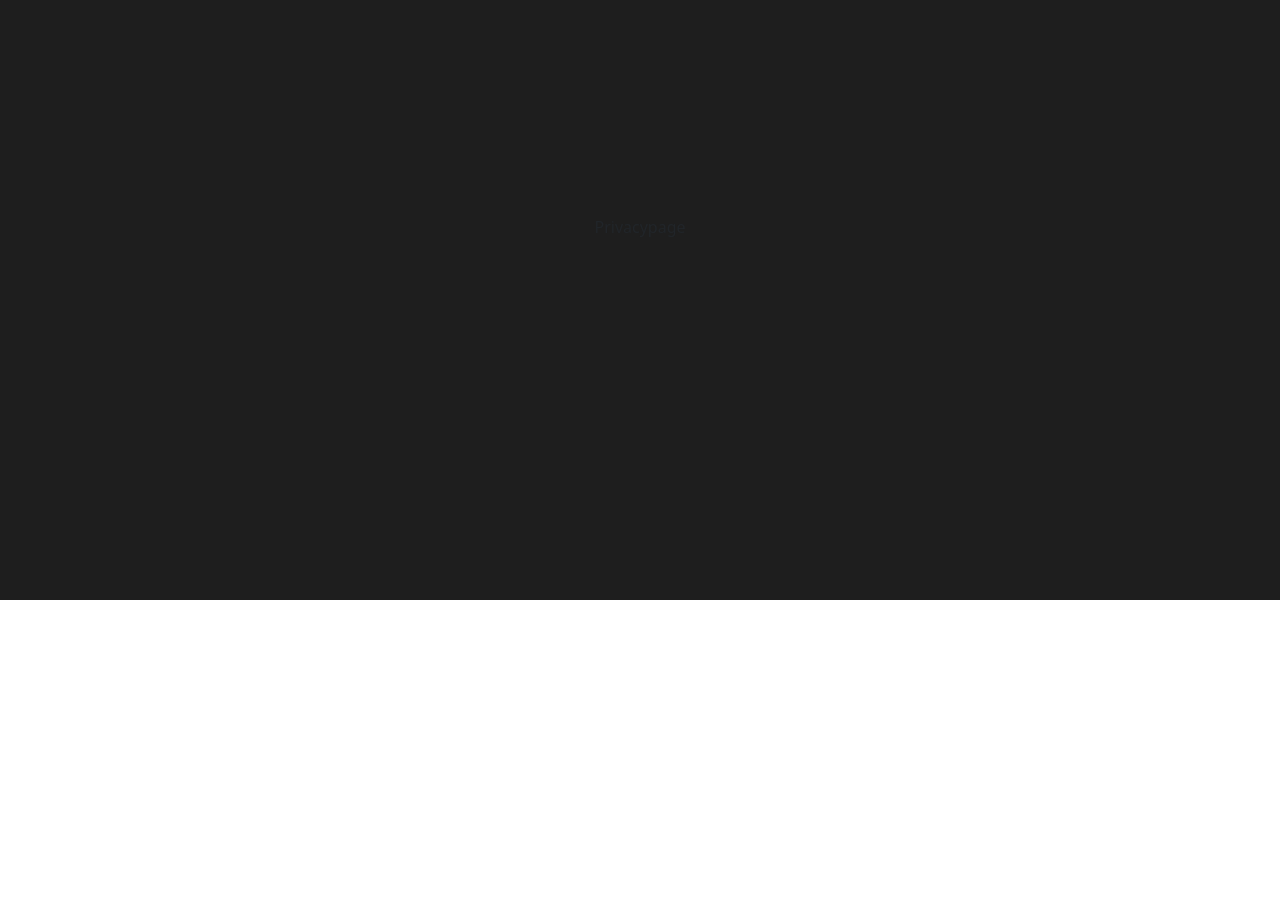
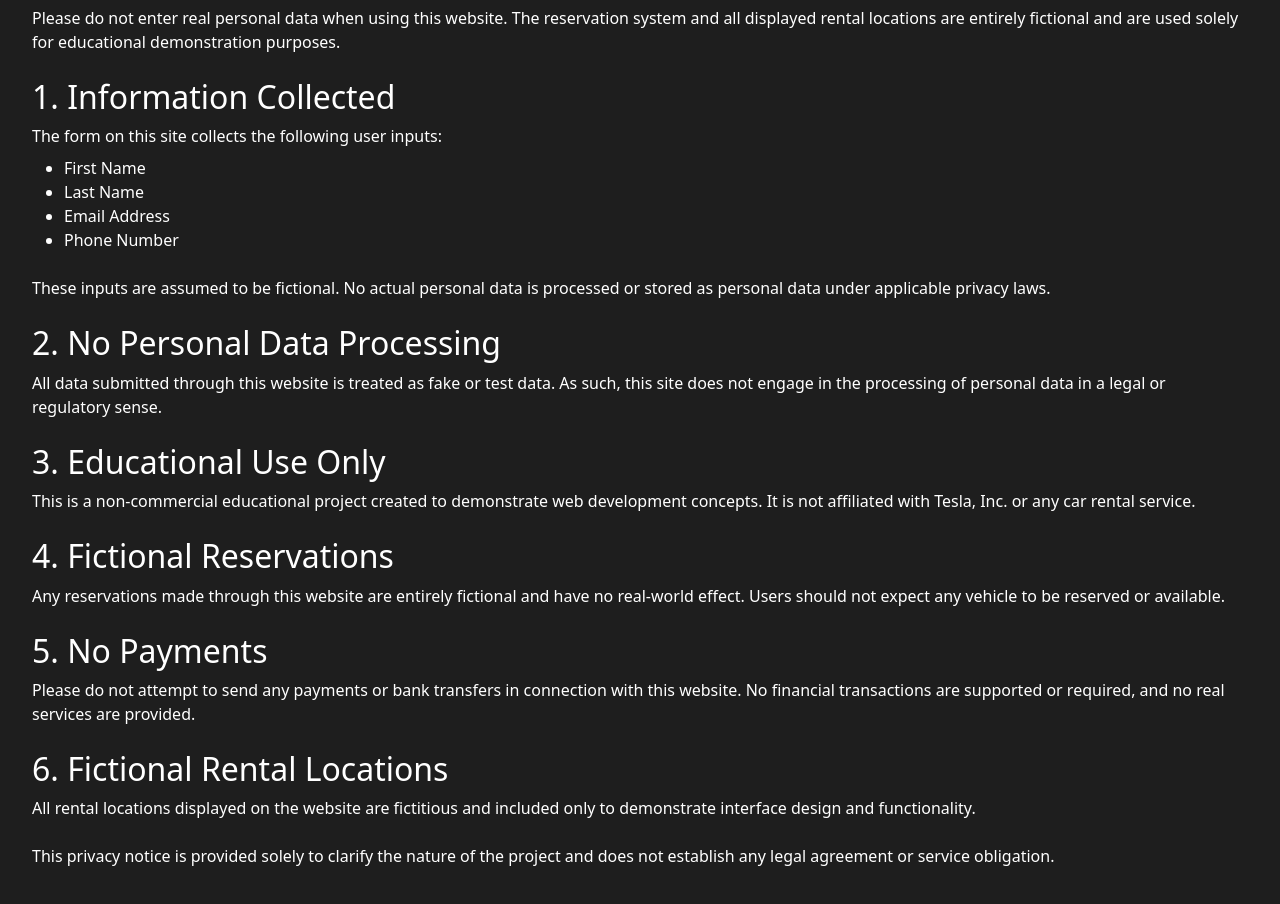
Before and after one commit to jedrzejkoriat/TeslaRent-01.WebApplication, a React (Vite) app in the folder teslarent-01.webapplication.client/: page /privacy in a window 1280 px wide. Shown: the part 200-1104 px from the top of the page. Before the commit the page ends 800 px from the top, so only its background shows below. Built offline with nearby package versions, Linux system fonts and the light colour scheme.

Commit message:
Add: privacy policy; Remove: IBAN from email and pdf builders

```diff
--- a/teslarent-01.webapplication.client/src/components/Contact.tsx
+++ b/teslarent-01.webapplication.client/src/components/Contact.tsx
@@ -1,6 +1,9 @@
 function Contact() {
     return (<>
         <p>Contactpage</p>
+        <div>
+
+        </div>
     </>)
 }
 
--- a/teslarent-01.webapplication.client/src/components/PersonalDataForm.tsx
+++ b/teslarent-01.webapplication.client/src/components/PersonalDataForm.tsx
@@ -55,6 +55,7 @@
     return (
         <>{error ? <p>{error.details}</p> : null}
             <div className="container">
+                <h3><span className="badge bg-dark w-100">Personal Information</span></h3>
         <form onSubmit={handleSubmitButton}>
             <div className="mb-3">
                 <label htmlFor="firstName" className="form-label">First Name</label>
--- a/teslarent-01.webapplication.client/src/components/Privacy.tsx
+++ b/teslarent-01.webapplication.client/src/components/Privacy.tsx
@@ -1,6 +1,57 @@
 function Privacy() {
     return (<>
-        <p>Privacypage</p>
+        <div className="max-w-3xl mx-auto px-6 py-10 text-gray-800 text-start text-white">
+            <h1 className="text-3xl font-bold mb-6">Privacy Policy</h1>
+            <p className="mb-4">
+                This website is part of an educational project and is not intended for commercial use.
+            </p>
+
+            <p className="mb-4">
+                Please do not enter real personal data when using this website. The reservation system and all displayed rental locations are entirely fictional and are used solely for educational demonstration purposes.
+            </p>
+
+            <h2 className="text-xl font-semibold mt-8 mb-2">1. Information Collected</h2>
+            <p className="mb-2">The form on this site collects the following user inputs:</p>
+            <ul className="list-disc list-inside mb-4">
+                <li>First Name</li>
+                <li>Last Name</li>
+                <li>Email Address</li>
+                <li>Phone Number</li>
+            </ul>
+            <p className="mb-4">
+                These inputs are assumed to be fictional. No actual personal data is processed or stored as personal data under applicable privacy laws.
+            </p>
+
+            <h2 className="text-xl font-semibold mt-8 mb-2">2. No Personal Data Processing</h2>
+            <p className="mb-4">
+                All data submitted through this website is treated as fake or test data. As such, this site does not engage in the processing of personal data in a legal or regulatory sense.
+            </p>
+
+            <h2 className="text-xl font-semibold mt-8 mb-2">3. Educational Use Only</h2>
+            <p className="mb-4">
+                This is a non-commercial educational project created to demonstrate web development concepts. It is not affiliated with Tesla, Inc. or any car rental service.
+            </p>
+
+            <h2 className="text-xl font-semibold mt-8 mb-2">4. Fictional Reservations</h2>
+            <p className="mb-4">
+                Any reservations made through this website are entirely fictional and have no real-world effect. Users should not expect any vehicle to be reserved or available.
+            </p>
+
+            <h2 className="text-xl font-semibold mt-8 mb-2">5. No Payments</h2>
+            <p className="mb-4">
+                Please do not attempt to send any payments or bank transfers in connection with this website. No financial transactions are supported or required, and no real services are provided.
+            </p>
+
+            <h2 className="text-xl font-semibold mt-8 mb-2">6. Fictional Rental Locations</h2>
+            <p className="mb-4">
+                All rental locations displayed on the website are fictitious and included only to demonstrate interface design and functionality.
+            </p>
+
+            <p className="mt-6 italic text-sm text-gray-600">
+                This privacy notice is provided solely to clarify the nature of the project and does not establish any legal agreement or service obligation.
+            </p>
+        </div>
+
     </>)
 }
 
--- a/teslarent-01.webapplication.client/src/components/ReservationResult.tsx
+++ b/teslarent-01.webapplication.client/src/components/ReservationResult.tsx
@@ -58,9 +58,8 @@
         <>{error ? <p>{error.details}</p> : null}
             <div className="container">
                 <div className="row" style={{ paddingBottom: '20px', paddingLeft: '15px', paddingRight:'15px' }}>
-                    <div className="container-cars">
-                        <h4>Reservation Details</h4>
-                    </div>
+
+                    <h3><span className="badge bg-dark w-100">Your Reservation</span></h3>
                 </div>
                 <div><p><strong>Thank you! Your reservation has been completed, and a confirmation email has been sent to the address you provided. Please make the payment one day before the start of your reservation.
                 </strong></p></div>
@@ -85,22 +84,22 @@
                             <p>{reservationDetails.endLocation.street} {reservationDetails.endLocation.streetNumber}, {reservationDetails.endLocation.zipCode}</p>
                             <h5><i className="bi bi-calendar-event"></i> End Date:</h5>
                             <p className="mb-1">{new Date(reservationDetails.reservation.endDate).toLocaleDateString()}</p>
-                            <p>10:00 AM - 8:00 PM</p>
+                            <p>10:00 AM</p>
                         </div>
                     </div>
                     <div className="col-md-3">
                         <div className="container" style={{ minHeight: '100%' }}>
                             <h5><i className="bi bi-info-circle"></i> Reservation Info:</h5>
-                            <p><strong>Car:</strong> {reservationDetails.reservation.carModelName}</p>
-                            <p><strong>Price:</strong> ${reservationDetails.reservation.price.toFixed(2)}</p>
+                            <p className="mb-1"><strong>Car:</strong> {reservationDetails.reservation.carModelName}</p>
+                            <p className="mb-1"><strong>Price:</strong> ${reservationDetails.reservation.price.toFixed(2)}</p>
                             <p><strong>Deposit:</strong> ${(reservationDetails.reservation.price * 0.3).toFixed(2)}</p>
                         </div>
                     </div>
                     <div className="col-md-3">
                         <div className="container" style={{ minHeight: '100%' }}>
-                            <h5>Customer Information:</h5>
-                            <p><strong>Customer:</strong> {reservationDetails.reservation.firstName} {reservationDetails.reservation.lastName}</p>
-                            <p><strong>Email:</strong> {reservationDetails.reservation.email}</p>
+                            <h5><i className="bi bi-info-circle"></i> Customer Info:</h5>
+                            <p className="mb-1"><strong>Customer:</strong> {reservationDetails.reservation.firstName} {reservationDetails.reservation.lastName}</p>
+                            <p className="mb-1"><strong>Email:</strong> {reservationDetails.reservation.email}</p>
                             <p><strong>Phone:</strong> {reservationDetails.reservation.phoneNumber}</p>
                         </div>
                     </div>
--- a/teslarent-01.webapplication.client/src/components/SearchForm.tsx
+++ b/teslarent-01.webapplication.client/src/components/SearchForm.tsx
@@ -82,11 +82,11 @@
             <>{isLoading ? (<div className="spinner-border text-primary" role="status">
                 <span className="visually-hidden">Loading...</span>
             </div>) : (
-                <div className="container">
+                    <div className="container">
+                        <h3><span className="badge bg-dark w-100">Search Cars</span></h3>
                     <form onSubmit={handleSubmitButton}>
                         <div className="mb-3">
                             <label htmlFor="startLocationId" className="form-label">Start Location</label>
-
                             <select
                                 id="startLocationId"
                                 name="startLocationId"
@@ -145,7 +145,7 @@
                             />
                         </div>
 
-                            <button type="submit" className="btn btn-dark">Search Cars</button>
+                        <button type="submit" className="btn btn-dark w-100">Search Cars</button>
                     </form>
                 </div>
             )}
```
Also changed, not shown: 2 other files (tests, documents, lock files or other folders).
